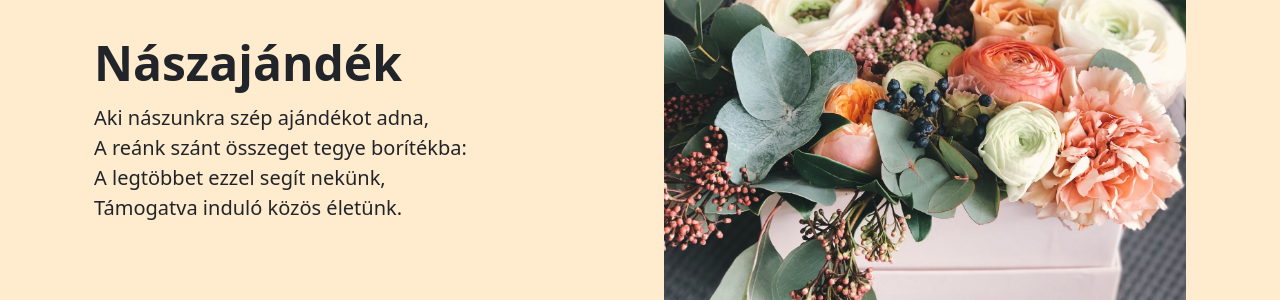
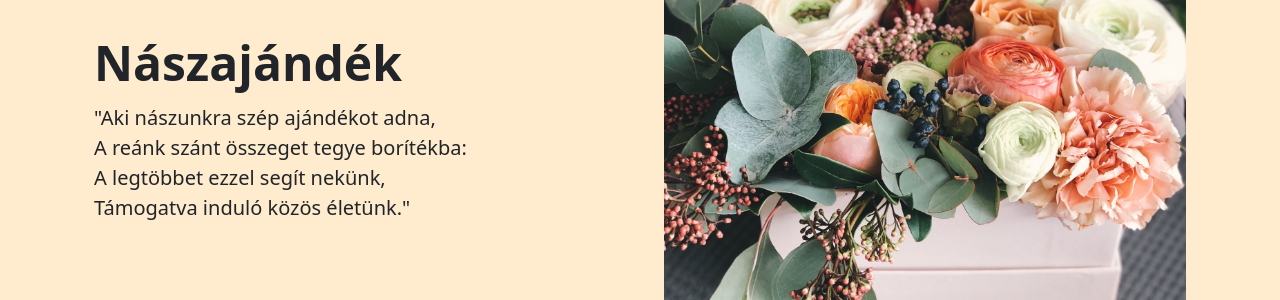
Before and after one commit to csicsi2000/nella.csicsi.eskuvo.github.io, a Jekyll site: the page built from info.md, in a window 1280 px wide and 900 px high, scrolled down 2176 px. Shown: the part 238-538 px from the top of the window. Built offline with Jekyll 4.4.1, drawn with Linux system fonts in a browser that asks for light colours; some web fonts are replaced.

Commit message:
add quotes

```diff
--- a/info.md
+++ b/info.md
@@ -76,10 +76,12 @@ Elkerülendő színek: fehér, piros és fekete. </p>
       </div>
       <div class="col-lg-6">
         <h2 class="display-5 fw-bold lh-1 mb-3">Nászajándék</h2>
-        <p class="lead fs-5">Aki nászunkra szép ajándékot adna, <br>
+        <blockquote class="blockquote">
+        <p class="lead fs-5">"Aki nászunkra szép ajándékot adna, <br>
 A reánk szánt összeget tegye borítékba:<br>
 A legtöbbet ezzel segít nekünk,<br>
-Támogatva induló közös életünk. </p>
+Támogatva induló közös életünk."</p>
+</blockquote>
       </div>
     </div>
 </div>
```
